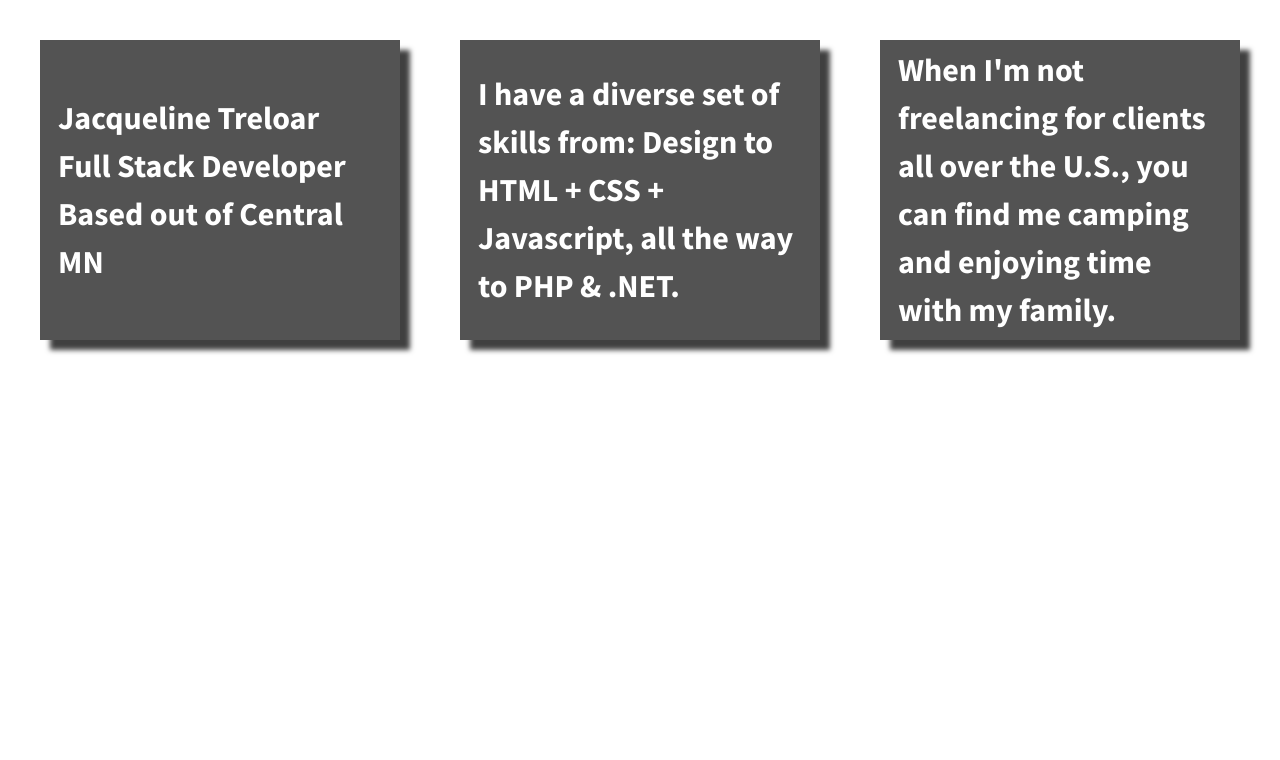
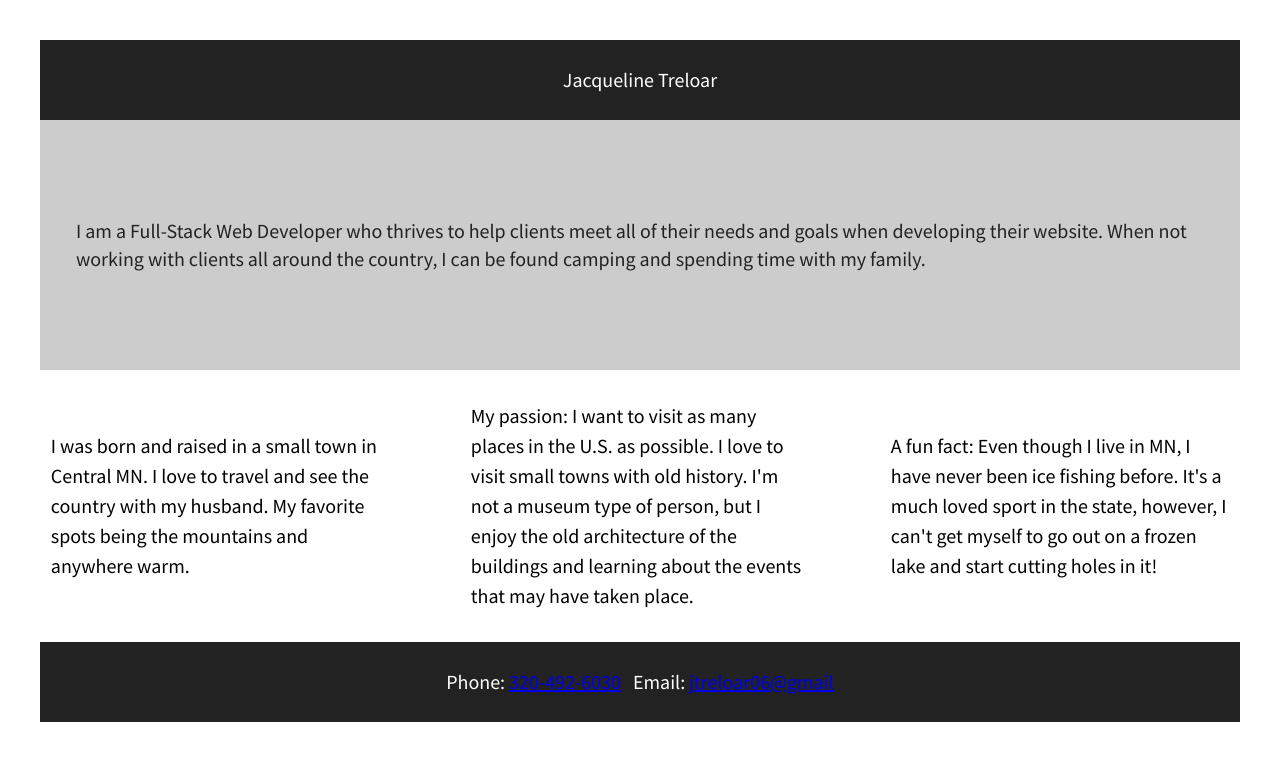
Before and after one commit to jtreloar06/divs-flexbox-starter, a plain HTML site: page index.html in a window 1280 px wide. Drawn offline with nearby package versions, Linux system fonts and the light colour scheme.

Commit message:
personalized site

```diff
--- a/css/main.css
+++ b/css/main.css
@@ -108,27 +108,67 @@ body {
   height: 100%;
 }
 
-.wrapper {
-  display: flex;
-  justify-content: space-between;
-  font-weight: 700;
+header,
+footer {
+  background-color: #222;
+  height: 80px;
+  width: 100%;
+  color: #fff;
 }
 
-.div-1, .div-2, .div-3 {
+main {
+  background-color: #ccc;
+  height: 250px;
+  width: 100%;
+  padding: 0 3%;
+}
+
+header,
+footer,
+main {
   display: flex;
-  width: 30%;
+  justify-content: center;
+  align-items: center;
+}
+
+#div-1, #div-2, #div-3 {
+  display: flex;
+  justify-content: center;
+  align-items: center;
+  color: #000;
+  line-height: 1.5em;
+  /*font-size: 1.6em;*/
+  background-color: transparent;
+  height: auto;
+}
+
+.wrapper span {
+  font-family: 'Lora', sans-serif;
+  font-size: 1.3em;
+}
+
+.flex-container {
+  display: flex;
+  justify-content: center;
+  justify-content: space-between;
+  align-items: center;
+  flex-flow: row wrap;
+}
+
+.flex-items {
+  display: flex;
   justify-content: center;
   align-items: center;
   color: #fff;
   line-height: 1.5em;
-  font-size: 1.6em;
-  background-color: #535353;
-  height: 300px;
-  box-shadow: 10px 10px 5px 0px rgba(0,0,0,0.75);
+  /*font-size: 1.6em;*/
+  background-color: #f16059;
+  width: 30%;
+  height: 200px;
 }
 
 p {
-	padding: 5%;
+	padding: 3%;
 }
 
 
--- a/index.html
+++ b/index.html
@@ -21,18 +21,27 @@
             <p class="browserupgrade">You are using an <strong>outdated</strong> browser. Please <a href="http://browsehappy.com/">upgrade your browser</a> to improve your experience.</p>
         <![endif]-->
 
-        <section class="wrapper">
-            <div class="div-1">
-                <p>Jacqueline Treloar<br/>Full Stack Developer<br/>Based out of Central MN</p>
+        <section class="flex-container">
+			<header>Jacqueline Treloar</header>
+            <main>I am a Full-Stack Web Developer who thrives to help clients meet all of their needs and goals when
+			developing their website. When not working with clients all around the country, I can be found camping and
+			spending time with my family.</main>
+            <div id="div-1" class="flex-items">
+                <p>I was born and raised in a small town in Central MN. I love to travel and see the country
+				with my husband. My favorite spots being the mountains and anywhere warm.</p>
             </div>
-            <div class="div-2">
-                <p>I have a diverse set of skills from: Design to HTML + CSS + Javascript, all the way to
-				PHP &amp; .NET.</p>
+            <div id="div-2" class="flex-items">
+                <p>My passion: I want to visit as many places in the U.S. as possible. I love to visit small towns
+				with old history. I'm not a museum type of person, but I enjoy the old architecture of the buildings
+				and learning about the events that may have taken place.</p>
             </div>
-            <div class="div-3">
-                <p>When I'm not freelancing for clients all over the U.S., you can find me camping and enjoying time with
-				my family.</p>
+            <div id="div-3" class="flex-items">
+                <p>A fun fact: Even though I live in MN, I have never been ice fishing before. It's a much loved
+				sport in the state, however, I can't get myself to go out on a frozen lake and start cutting holes
+				in it!</p>
             </div>
+			<footer>Phone:&nbsp;<a href="tel:320-492-6030">320-492-6030 </a>&nbsp;&nbsp;
+			Email:&nbsp;<a href="mailto:jtreloar06@gmail.com">jtreloar06@gmail </a></footer>
         </section>
 
         <script src="https://ajax.googleapis.com/ajax/libs/jquery/1.11.3/jquery.min.js"></script>
```
